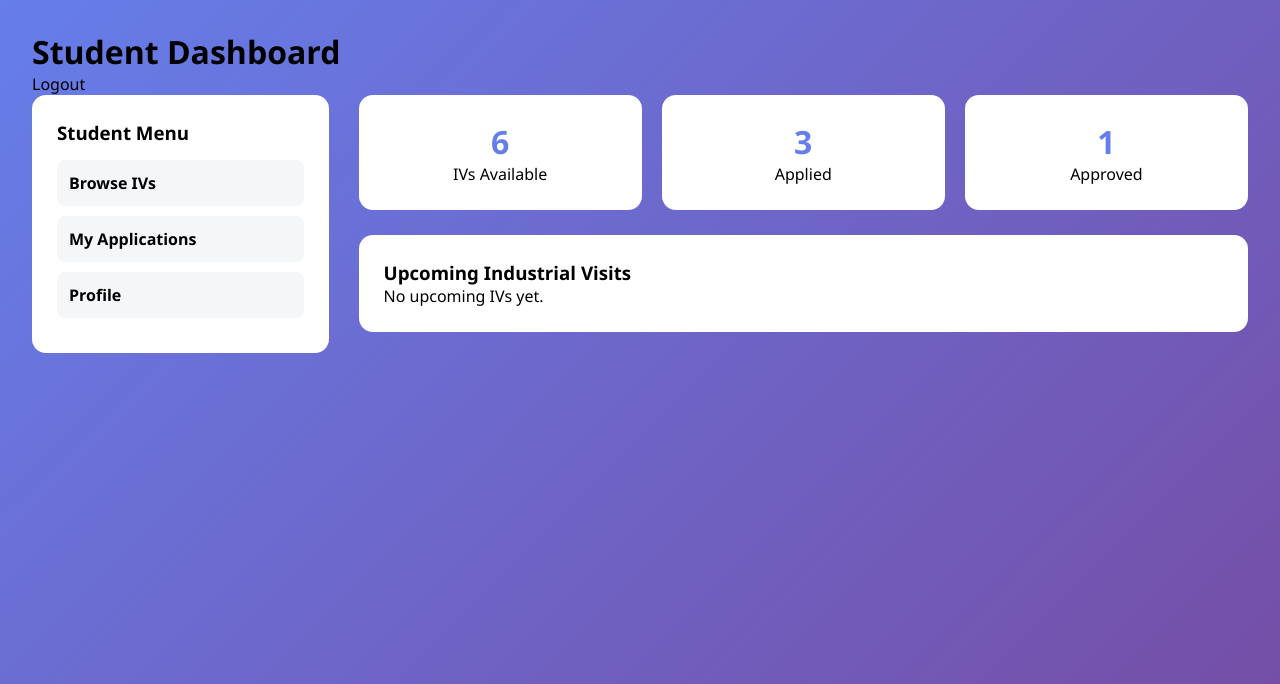
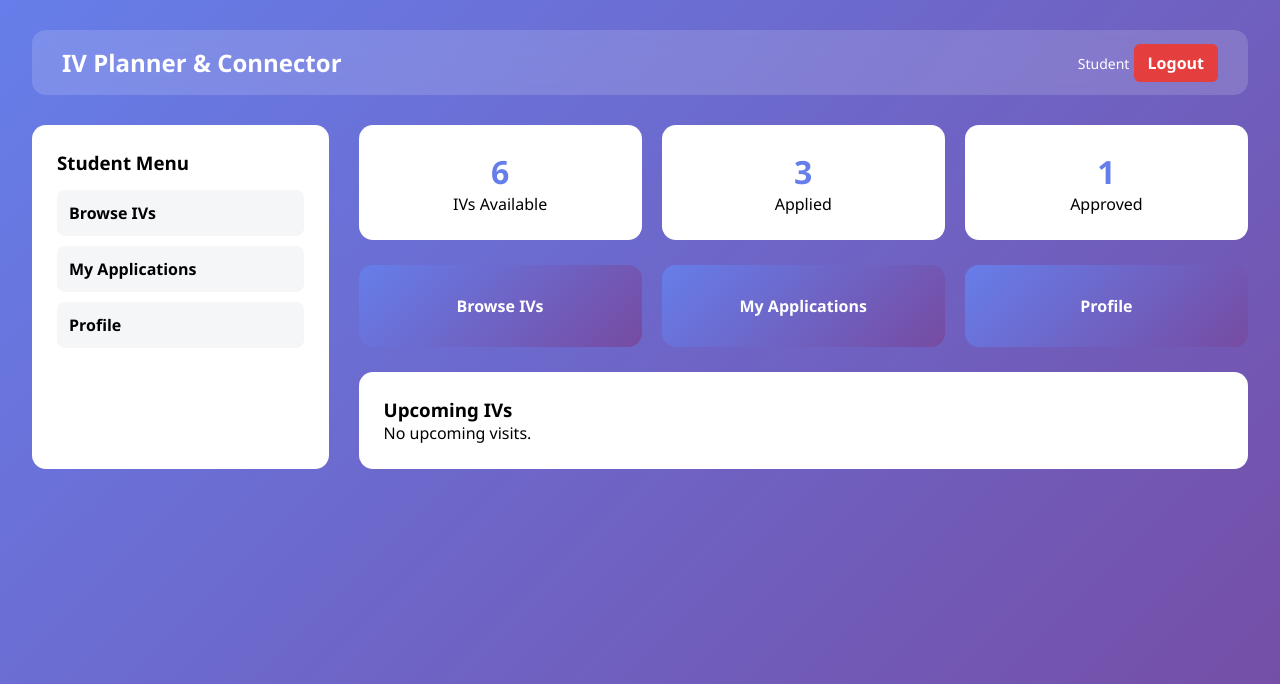
Before and after one commit to VIJAY-PRASATH-R/IV, a Flask app: page /student in a window 1280 px wide. Shown: the top 684 px of the page. Run offline with Flask 3, Linux system fonts and the light colour scheme; the visitor is signed in with stand-in values (Sample User, id 1).

Commit message:
Update student_dashboard.html

```diff
--- a/templates/student_dashboard.html
+++ b/templates/student_dashboard.html
@@ -8,13 +8,18 @@
 
 <div class="dashboard">
 
-    <div class="dashboard-header">
-        <h1>Student Dashboard</h1>
-        <a href="/logout" class="logout-btn">Logout</a>
+    <!-- NAVBAR -->
+    <div class="navbar">
+        <h2>IV Planner & Connector</h2>
+        <div>
+            <span>Student</span>
+            <a href="/logout">Logout</a>
+        </div>
     </div>
 
     <div class="dashboard-body">
 
+        <!-- SIDEBAR -->
         <div class="sidebar">
             <h3>Student Menu</h3>
             <a href="#">Browse IVs</a>
@@ -22,8 +27,10 @@
             <a href="#">Profile</a>
         </div>
 
+        <!-- MAIN -->
         <div class="main-content">
 
+            <!-- STATS -->
             <div class="stats">
                 <div class="stat-box">
                     <h2>6</h2>
@@ -39,9 +46,17 @@
                 </div>
             </div>
 
+            <!-- ACTIONS -->
+            <div class="action-grid">
+                <a class="action-card" href="#">Browse IVs</a>
+                <a class="action-card" href="#">My Applications</a>
+                <a class="action-card" href="#">Profile</a>
+            </div>
+
+            <!-- SECTION -->
             <div class="section-card">
-                <h3>Upcoming Industrial Visits</h3>
-                <p>No upcoming IVs yet.</p>
+                <h3>Upcoming IVs</h3>
+                <p>No upcoming visits.</p>
             </div>
 
         </div>
```
